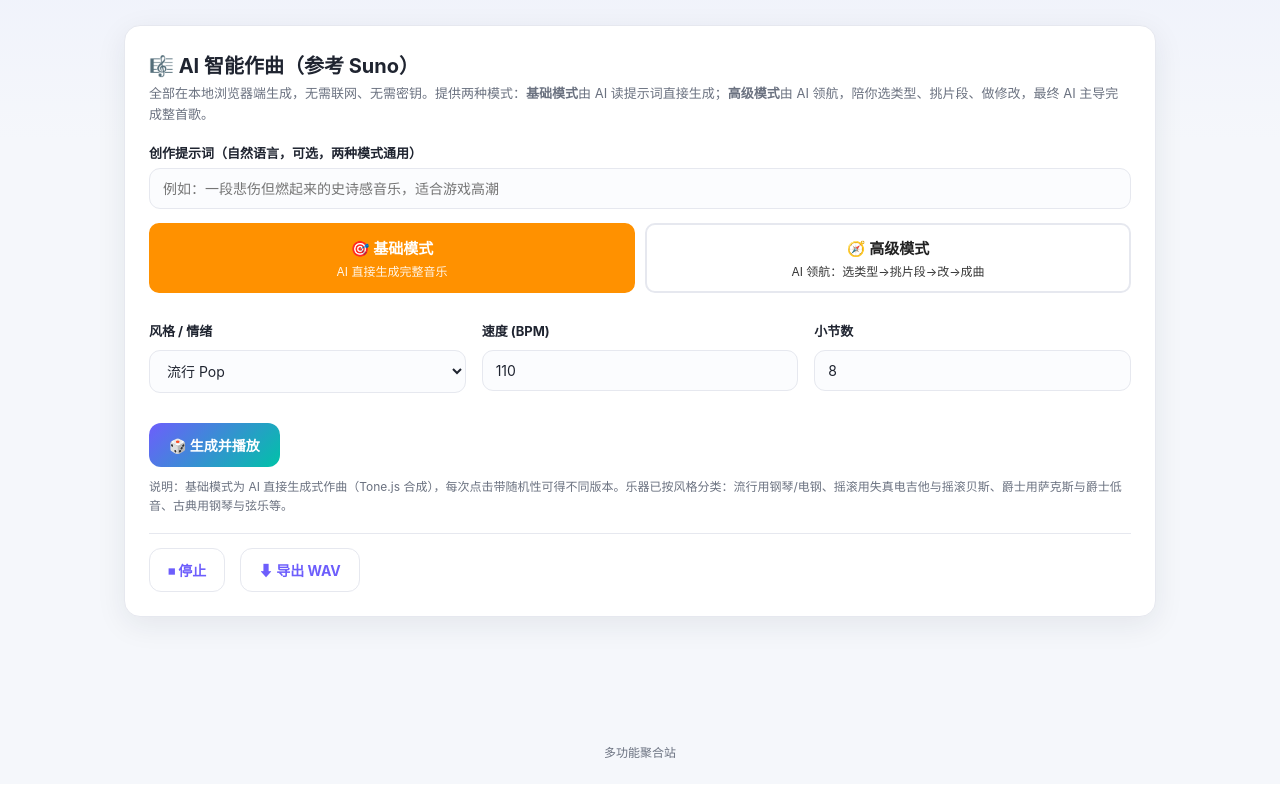
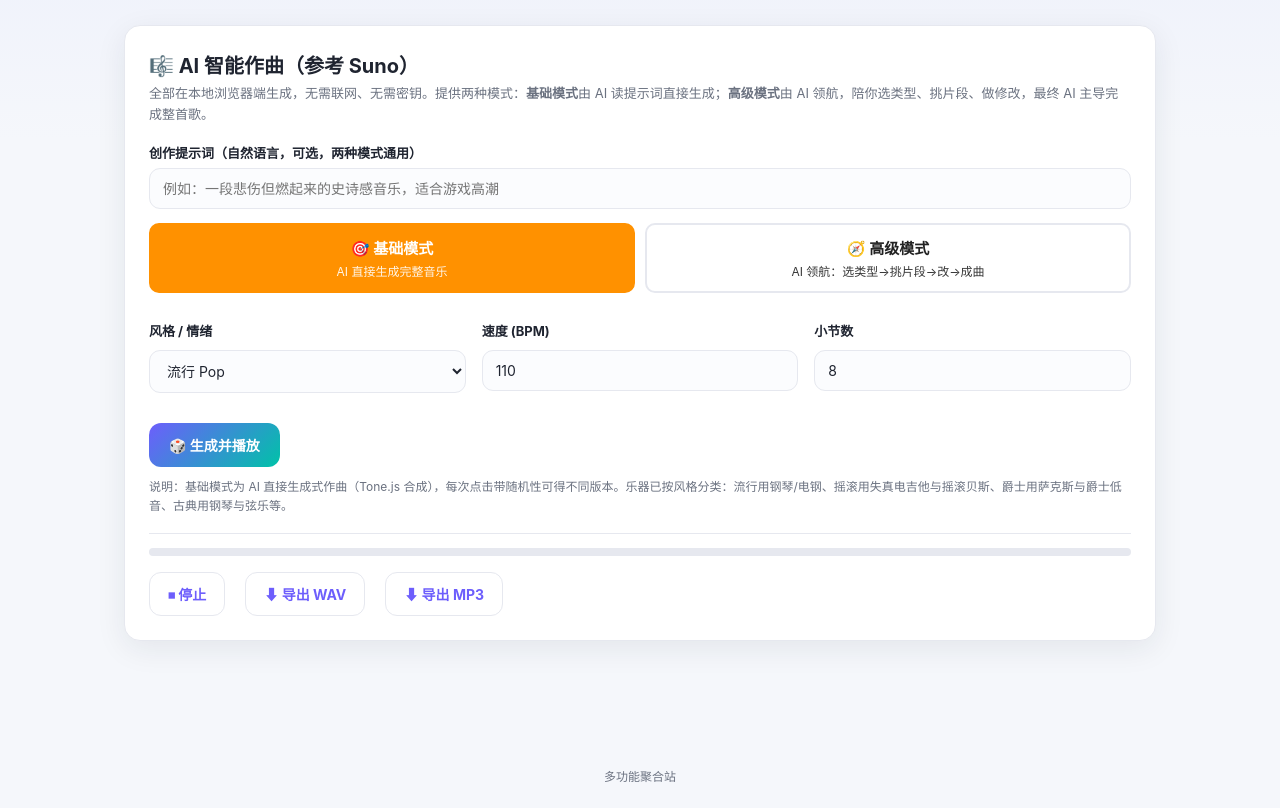
Before and after one commit to axiu-123/my-website, a website: page public/compose/index.html in a window 1280 px wide. Shown: the part 80-888 px from the top of the page. Before the commit the page ends 864 px from the top, so only its background shows below. Drawn offline with nearby package versions, Linux system fonts and the light colour scheme.

Commit message:
feat(compose): 风格化乐器库 + 基础/高级双模式向导；含查重试听、音乐本地解密、翻译与AI聊天修复

```diff
--- a/public/compose/index.html
+++ b/public/compose/index.html
@@ -52,8 +52,13 @@
   .row { display: flex; gap: 16px; flex-wrap: wrap; }
   .row > div { display: flex; flex-direction: column; gap: 4px; }
   .row label { font-size: 13px; }
+
+  .progress-wrap { height: 8px; background: var(--line, #ddd); border-radius: 6px; overflow: hidden; margin-bottom: 12px; }
+  .progress-bar { height: 100%; width: 0%; background: var(--accent, #ff9100); transition: width .1s linear; }
+  .export-row { display: flex; gap: 10px; margin-top: 12px; flex-wrap: wrap; }
 </style>
 <script src="https://cdnjs.cloudflare.com/ajax/libs/tone/14.8.49/Tone.js"></script>
+<script src="/vendor/lame.min.js"></script>
 </head>
 <body>
 <header class="topbar" id="topbar"></header>
@@ -128,8 +133,12 @@
 
     <!-- 通用控制 -->
     <div style="margin-top:18px; border-top:1px solid var(--line,#ddd); padding-top:14px;">
-      <button class="ghost" id="stop">⏹ 停止</button>
-      <button class="ghost" id="dl" style="margin-left:10px;">⬇ 导出 WAV</button>
+      <div class="progress-wrap"><div class="progress-bar" id="progressBar"></div></div>
+      <div class="adv-nav">
+        <button class="ghost" id="stop">⏹ 停止</button>
+        <button class="ghost" id="dl" style="margin-left:10px;">⬇ 导出 WAV</button>
+        <button class="ghost" id="dlMp3" style="margin-left:10px;">⬇ 导出 MP3</button>
+      </div>
     </div>
   </div>
 </main>
```
